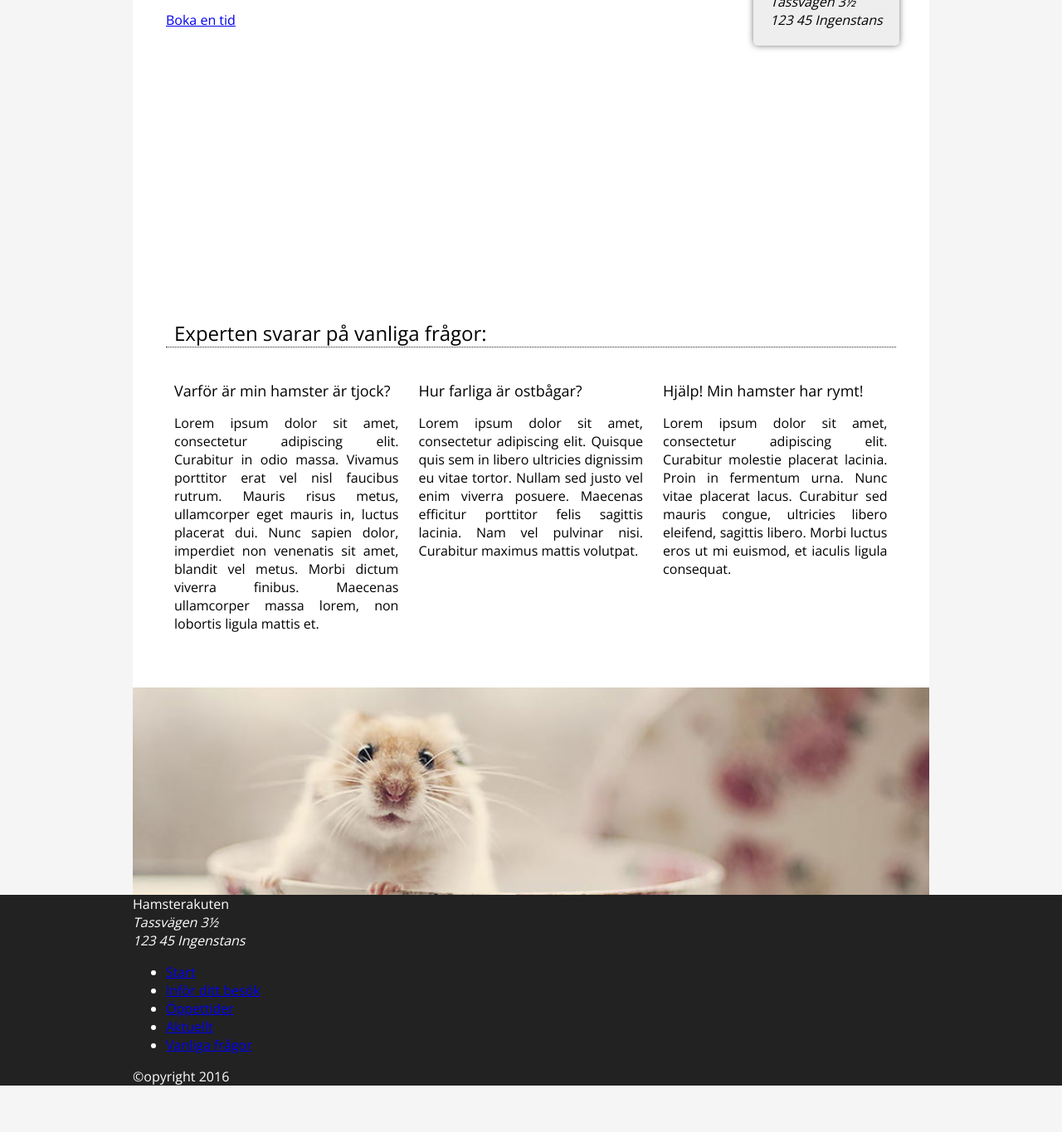
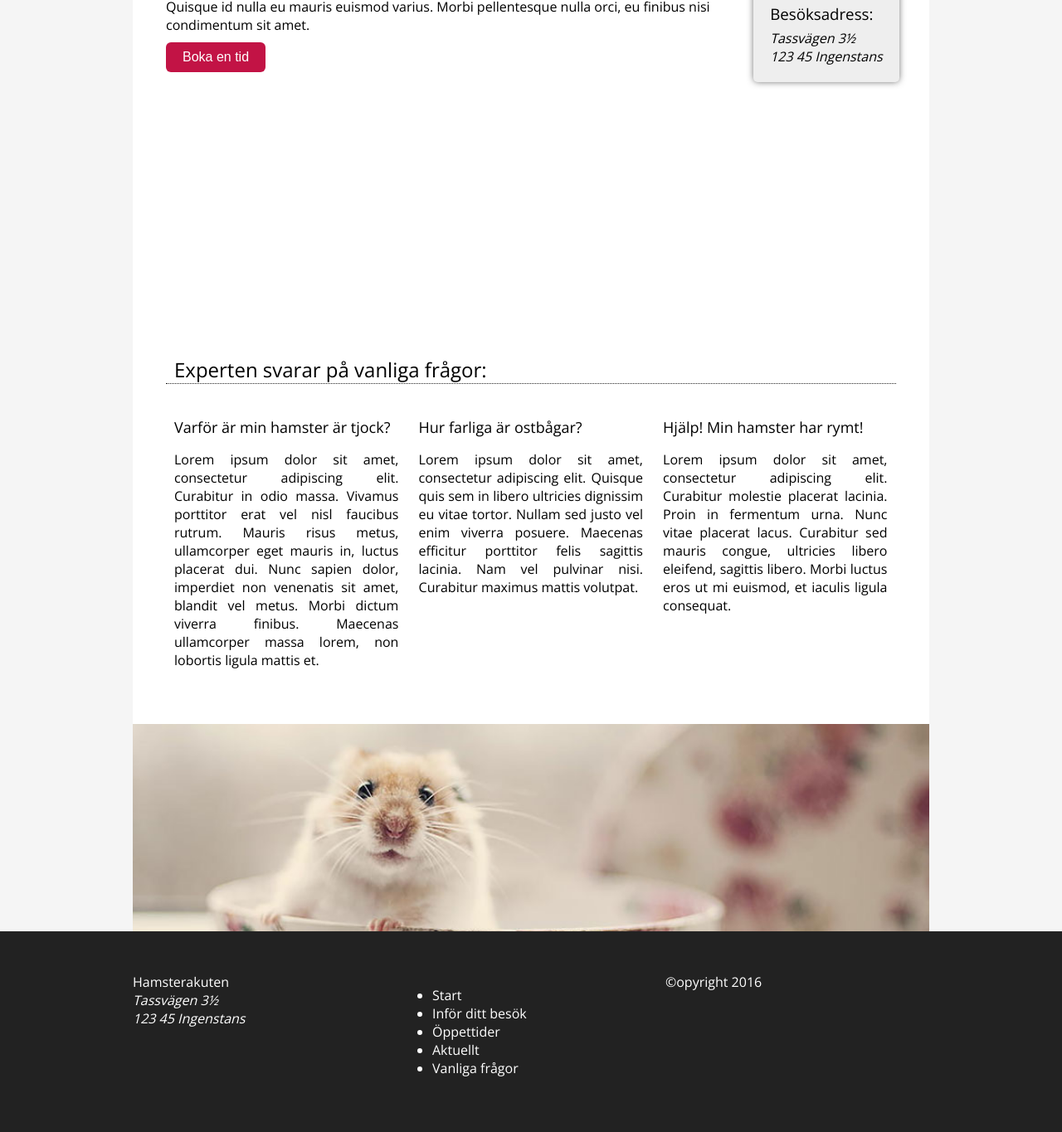
Before and after one commit to LOMF/css_hamsterakuten, a plain HTML site: page index.html in a window 1280 px wide. Shown: the part 547-1912 px from the top of the page at 83% size. Before the commit the page ends 1856 px from the top, so only its background shows below. Drawn offline with nearby package versions, Linux system fonts and the light colour scheme.

Commit message:
Efter lunch

```diff
--- a/index.html
+++ b/index.html
@@ -51,16 +51,17 @@
                     <h2>En hamsterakut nära dig!</h2>
                     <p>Fusce molestie erat vehicula, pellentesque neque nec, tincidunt elit. Nunc quis nisi massa. Quisque id
                         nulla eu mauris euismod varius. Morbi pellentesque nulla orci, eu finibus nisi condimentum sit amet.</p>
-                    <a href="#">Boka en tid</a>
+                    <a href="#" class="btn">Boka en tid</a>
                 </div>
                 <aside>
 
                     <h3>Öppet idag:</h3>
-                    <time>09:00</time> -
+                    <time>09:00</time> &mdash;
                     <time>18:00</time>
                     <h3>Lunchstängt:</h3>
-                    <time>12:00</time> -
+                    <time>12:00</time> &mdash;
                     <time>13:00</time>
+                    <h3>Besöksadress:</h3>
                     <address>
                         Tassvägen 3½<br> 123 45 Ingenstans
                     </address>
@@ -109,6 +110,7 @@
         innehåller kontaktuppgifter, nav samt copyright text
     ##########################-->
     <footer>
+
         <div class="footer-content mitten">
             <div class="footer-item">
                 <h4>Hamsterakuten</h4>
--- a/style.css
+++ b/style.css
@@ -33,6 +33,7 @@ body {
 ***************************** */
 header {
     background-color: #222;
+      font-size: 0;
     white-space: nowrap;
 }
 .logga {
@@ -42,7 +43,7 @@ header {
     font-size: 32px;
     font-size: 3.2rem;
     vertical-align: middle;
-    width:315px;
+    width:335px;
 }
 .logga > span {
     color: red;
@@ -50,6 +51,7 @@ header {
 .meny {
     display: inline-block;
     vertical-align: middle;
+
 }
 
 .meny > a {
@@ -61,6 +63,8 @@ header {
     height: 3em;
     line-height: 3em;
     margin: 0;
+    font-size: 16px;
+    font-size: 1.6rem;
 }
 .meny > a:hover {
     background-color: #ba3030;
@@ -77,6 +81,7 @@ header {
     background-size: cover;
     background-position: center 35%;
     padding-top:200px;
+    padding-bottom: 20px;
 }
 .banner-content {
    color: #fff;
@@ -91,6 +96,7 @@ header {
     font-size: 20px;
     font-size: 2.0rem;
     text-shadow: 0 0 2px #222;
+    margin: 0;
 }
 /* ****************************
             main
@@ -107,6 +113,7 @@ main {
 .info-article {
     white-space: nowrap;
     padding: 40px;
+
 }
 .info-article h2 {
     font-size: 34px;
@@ -116,6 +123,22 @@ main {
     white-space: normal;
     display: inline-block;
     width:80%;
+}
+.btn {
+  -webkit-border-radius: 6;
+  -moz-border-radius: 6;
+  border-radius: 6px;
+  font-family: Arial;
+  color: #ffffff;
+  font-size: 16px;
+  background: #c21345;
+  padding: 9px 20px 10px 20px;
+  text-decoration: none;
+}
+
+.btn:hover {
+  background: #ff0000;
+  text-decoration: none;
 }
 .info-article > aside {
     display: inline-block;
@@ -127,7 +150,12 @@ main {
     box-shadow: 0px 0px 9px -1px #555;
 }
 .info-article > aside > h3 {
+    margin-bottom: 0.3em;
+    /*margin-top:0.8em;*/
+}
+.info-article > aside > h3:nth-child(1n+2) {
 
+    margin-top:0.8em;
 }
 .info-article > aside > address {
 
@@ -185,7 +213,17 @@ main {
 footer {
     background-color: #222;
     color: #fff;
+    padding: 50px 0;
 }
 .footer-item {
-
+    display: inline-block;
+    width:33%;
+    vertical-align: top;
 }
+footer a {
+    color: #fff;
+    text-decoration: none;
+}
+footer a:hover {
+    color:#ba3030;
+}
```
